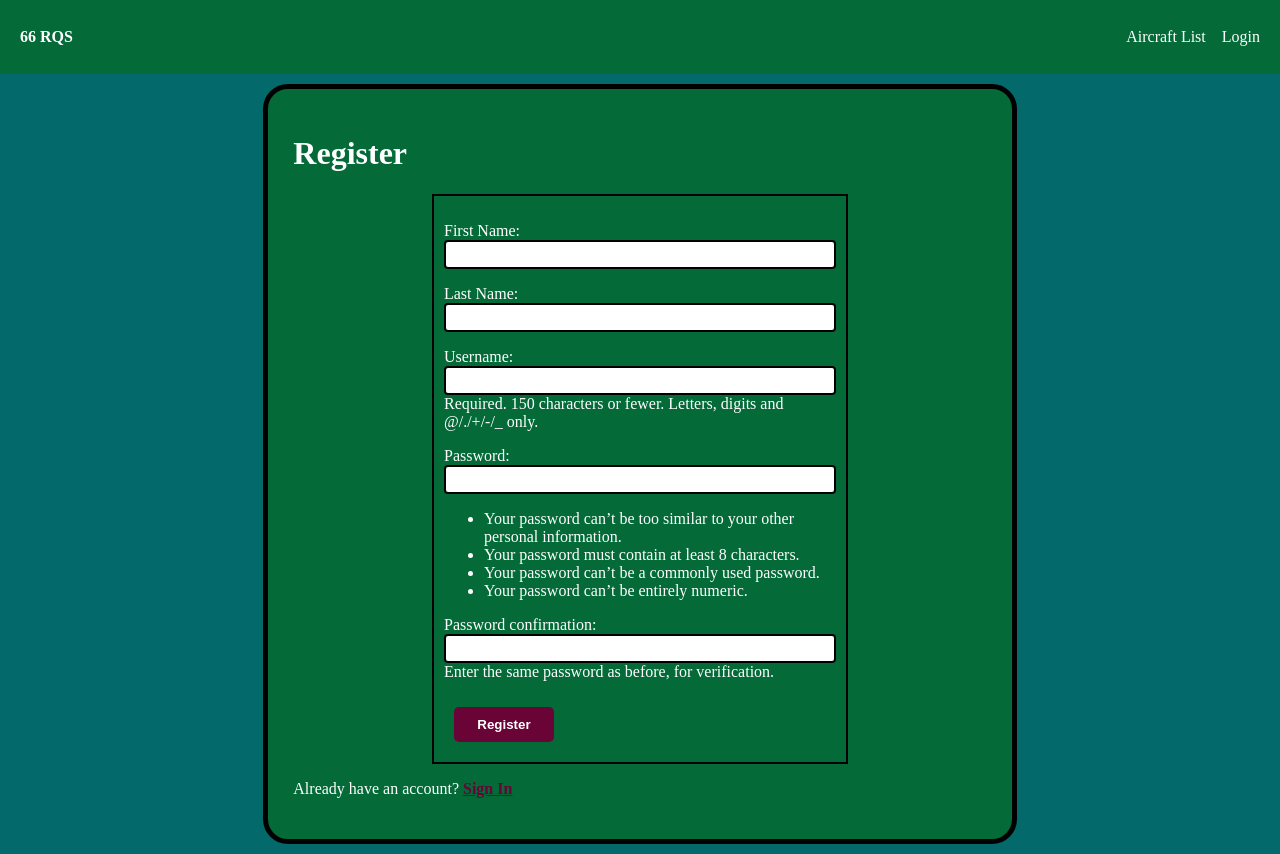
After one commit to dl2574/AircraftLog-Project, a Django app: page /account/register/ in a window 1280 px wide. The commit adds this page. Run offline with Django 3.2, Linux system fonts and the light colour scheme.

Commit message:
User authentication added

```diff
--- a/static/styles/main.css
+++ b/static/styles/main.css
@@ -48,6 +48,16 @@ body {
 
 .pos-gr-2-3 {
     grid-row: 2/3 !important;
+}
+
+.authBox {
+    background-color: var(--primary-color);
+    border: solid 5px black;
+    border-radius: 25px;
+    color: white;
+    padding: 2%;
+    max-width: 60%;
+    margin: 10px auto 10px auto;
 }
 
 .aircraftBtnBox {
@@ -184,12 +194,24 @@ body {
     text-decoration: none;
 }
 
+.link {
+    color: var(--primcomp-color);
+    font-weight: bold;
+}
+
 .form {
     display: block;
+    max-width: 60%;
     background-color: var(--primary-color);
     padding: 10px;
-    margin: 10px;
+    margin: 10px auto 10px auto;
     border: 2px solid black;
+}
+
+.form__field {
+    margin-top: 10px;
+    margin-bottom: 10px;
+
 }
 
 input.input[type="text"],
--- a/templates/navbar.html
+++ b/templates/navbar.html
@@ -7,11 +7,17 @@
                 <h1 class="unit-title"><a class="nav-link" href="{% url 'aircraftList' %}">66 RQS</a></h1>
                 <ul class = "nav-list">
                     <li><a class="nav-link" href="{% url 'aircraftList' %}">Aircraft List</a></li>
-                    <li><a class="nav-link" href="{% url 'addDiscrepancy' %}">Add Discrepancy</a></li>
-                    <li><a class="nav-link" href="{% url 'addEvent' %}">Add Event</a></li>
-                    <li><a class="nav-link" href="{% url 'addAircraft' %}">Add Aircraft</a></li>
-                    <li><a class="nav-link" href="{% url 'addMod' %}">Add Mod</a></li>
-                    <li><a class="nav-link" href="#">Settings</a></li>
+
+                    {% if request.user.is_authenticated %}
+                        <li><a class="nav-link" href="{% url 'addDiscrepancy' %}">Add Discrepancy</a></li>
+                        <li><a class="nav-link" href="{% url 'addEvent' %}">Add Event</a></li>
+                        <li><a class="nav-link" href="{% url 'addAircraft' %}">Add Aircraft</a></li>
+                        <li><a class="nav-link" href="{% url 'addMod' %}">Add Mod</a></li>
+                        <li><a class="nav-link" href="{% url 'editProfile' %}">Profile</a></li>
+                        <li><a class="nav-link" href="{% url 'logout' %}">Logout</a></li>
+                    {% else %}
+                        <li><a class="nav-link" href="{% url 'login' %}">Login</a></li>
+                    {% endif %}
                 </ul>
             </nav>
         </div>
--- /dev/null
+++ b/user_info/forms.py
@@ -0,0 +1,30 @@
+from django.forms import ModelForm
+from django.contrib.auth.models import User
+from django.contrib.auth.forms import UserCreationForm
+from .models import Profile
+
+class CustomUserCreationForm(UserCreationForm):
+    class Meta:
+        model = User
+        fields = ['first_name', 'last_name', 'username', 'password1', 'password2']
+        labels = {
+            'first_name':'First Name', 'last_name': 'Last Name'
+        }
+
+    def __init__(self, *args, **kwargs):
+        super(CustomUserCreationForm, self).__init__(*args, **kwargs)
+
+        for name, field in self.fields.items():
+            field.widget.attrs.update({'class': 'input'})
+
+
+class ProfileForm(ModelForm):
+    class Meta:
+        model = Profile
+        fields = ['fname','lname','username', 'rank', 'crew_position']
+
+    def __init__(self, *args, **kwargs):
+        super(ProfileForm, self).__init__(*args, **kwargs)
+
+        for name, field in self.fields.items():
+            field.widget.attrs.update({'class': 'input'})
--- /dev/null
+++ b/user_info/templates/user_info/login_register.html
@@ -0,0 +1,53 @@
+{% extends 'main.html' %}
+{% load static %}
+
+{% block content %}
+    <main>
+        {% if page == 'login' %}
+            <div class="container">
+                <div class="authBox">
+                    <h1>Login</h1>
+                    <form class="form" method="POST" action="{% url 'login'%}">
+                        {% csrf_token %}
+                                <!-- Input:Username -->
+                        <div class="form__field">
+                            <label for="uasername">Username: </label>
+                            <input
+                            class="input"
+                            id="username"
+                            type="text"
+                            name="username"
+                            placeholder="Enter your username..."
+                            />
+                        </div>
+
+                        <!-- Input:Password -->
+                        <div class="form__field">
+                            <label for="password">Password: </label>
+                            <input
+                            class="input"
+                            id="passowrd"
+                            type="password"
+                            name="password"
+                            placeholder="••••••••"
+                            />
+                        <input class="button" type="submit" value="Login"/>
+                    </form>
+                    <p>Don't have an account? <a class="link" href="{% url 'register' %}">Register</a></p>
+                </div>
+            </div>
+        {% else %}
+            <div class="container">
+                <div class="authBox">
+                    <h1>Register</h1>
+                    <form class="form" method="POST" action="{% url 'register'%}">
+                        {% csrf_token %}
+                        {{form.as_p}}
+                        <input class="button" type="submit" value="Register"/>
+                    </form>
+                    <p>Already have an account? <a class="link" href="{% url 'login' %}">Sign In</a></p>
+                </div>
+            </div>
+        {% endif %}
+    </main>
+{% endblock %}
--- a/user_info/urls.py
+++ b/user_info/urls.py
@@ -2,5 +2,8 @@ from django.urls import path
 from . import views
 
 urlpatterns = [
-
+    path('login/', views.loginUser, name='login'),
+    path('register/', views.registerUser, name='register'),
+    path('logout/', views.logoutUser, name='logout'),
+    path('edit-profile/', views.editProfile, name='editProfile'),
 ]
--- a/user_info/views.py
+++ b/user_info/views.py
@@ -1,3 +1,57 @@
-from django.shortcuts import render
+from django.shortcuts import render, redirect
+from django.contrib.auth import login, authenticate, logout
+from django.contrib.auth.decorators import login_required
+from .forms import CustomUserCreationForm, ProfileForm
+from .models import Profile
 
-# Create your views here.
+
+def loginUser(request):
+    page = 'login'
+
+    if request.method == "POST":
+        username = request.POST['username']
+        password = request.POST['password']
+
+        user = authenticate(request, username=username, password=password)
+
+        if user is not None:
+            login(request, user)
+            return redirect('aircraftList')
+
+    context = {'page': page}
+    return render(request, 'user_info/login_register.html', context)
+
+
+def registerUser(request):
+    page = 'register'
+    form = CustomUserCreationForm()
+
+    if request.method == "POST":
+        form = CustomUserCreationForm(request.POST)
+        if form.is_valid():
+            user = form.save(commit=False)
+            user.save()
+
+            login(request, user)
+            return redirect('editProfile')
+
+    context = {'form': form, 'page': page}
+    return render(request, 'user_info/login_register.html', context)
+
+def logoutUser(request):
+    logout(request)
+    return redirect('login')
+
+@login_required(login_url='login')
+def editProfile(request):
+    profile = request.user.profile
+    form = ProfileForm(instance=profile)
+
+    if request.method =='POST':
+        form = ProfileForm(request.POST, instance=profile)
+        if form.is_valid():
+            form.save()
+            return redirect('aircraftList')
+
+    context = {'form': form}
+    return render(request, 'user_info/edit_profile.html', context)
```
Also changed, not shown: user_info/templates/user_info/edit_profile.html (added, +14 -0 lines).
